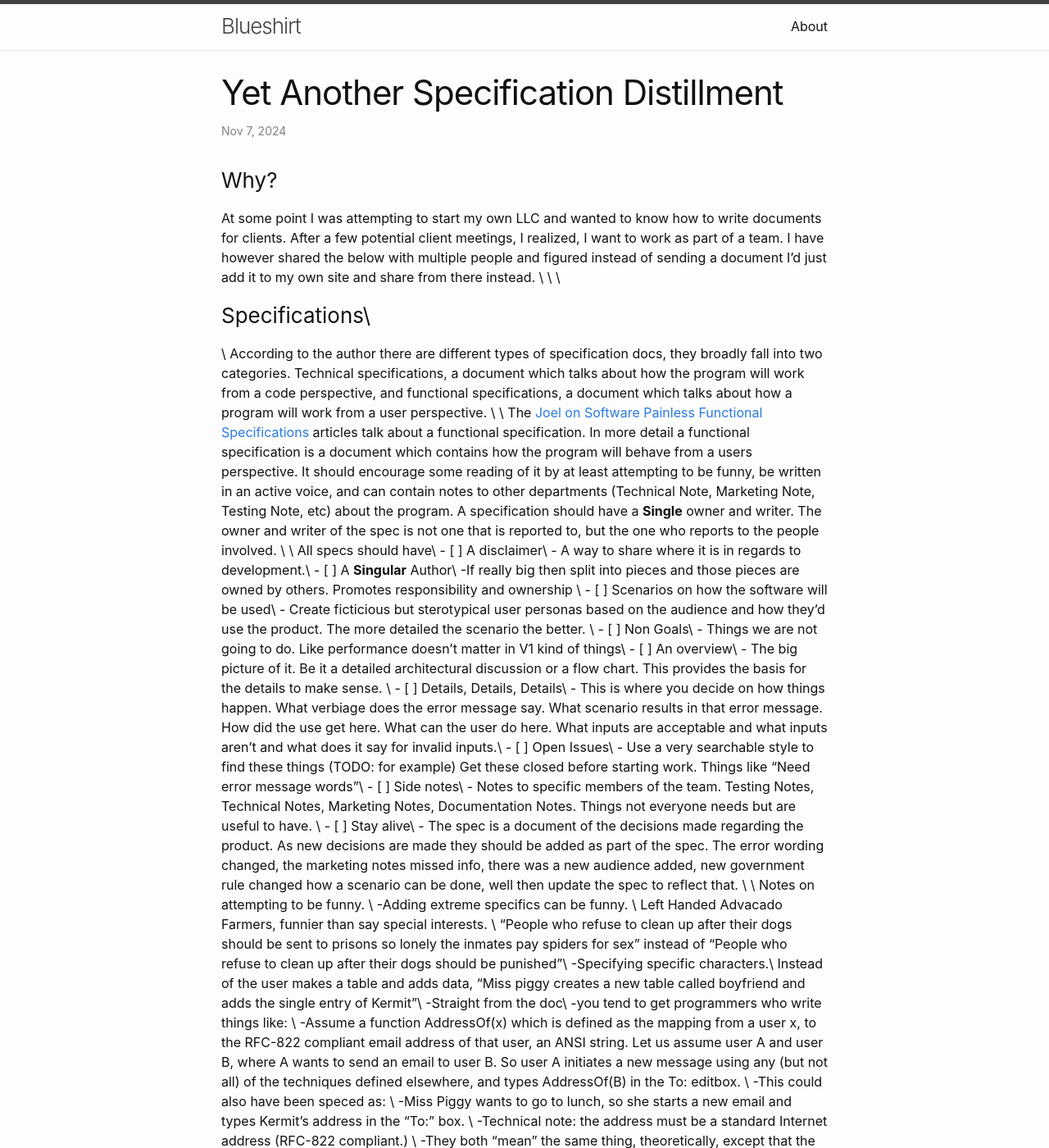
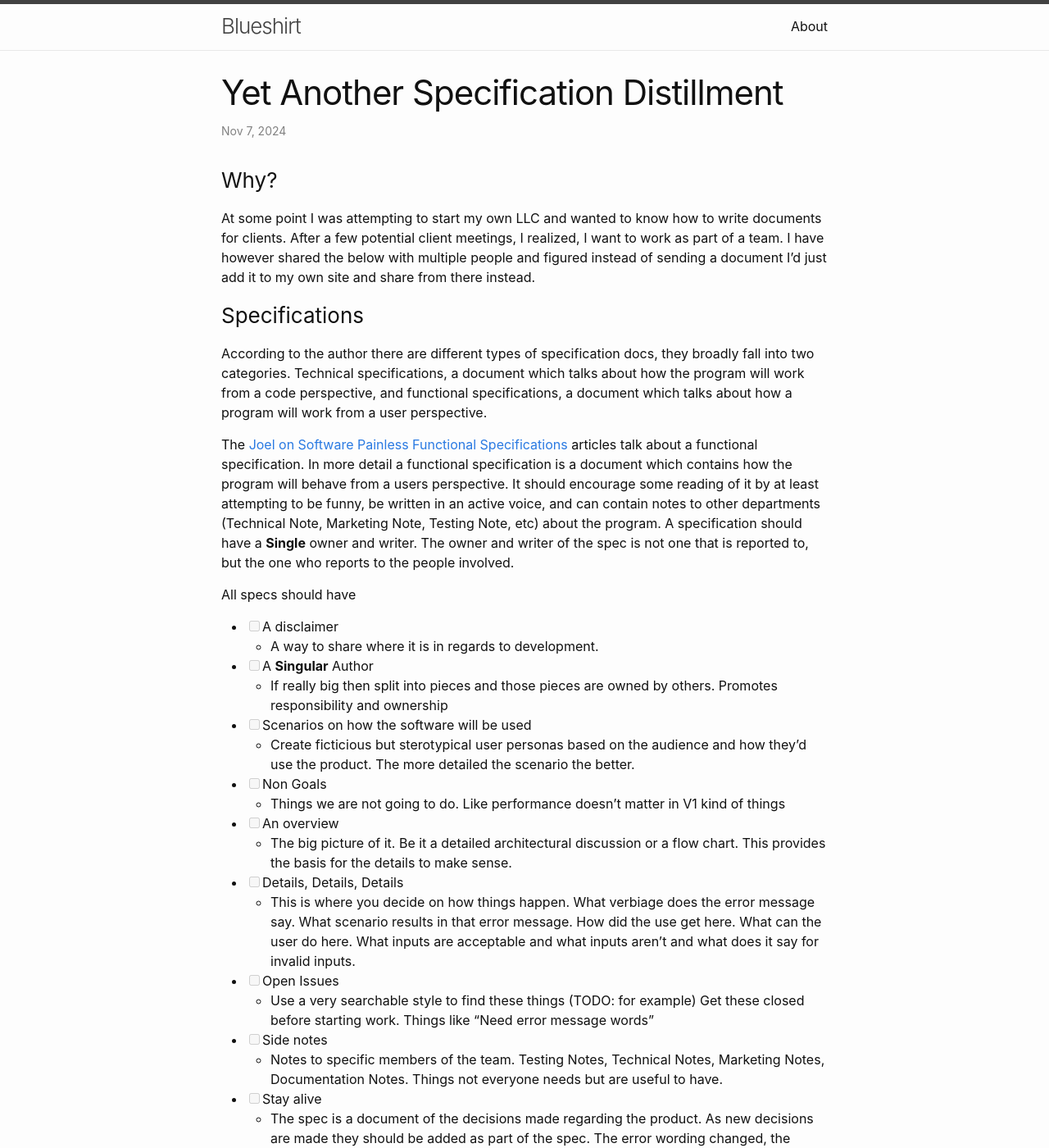
Before and after one commit to blueshirt-dev/blueshirt-dev.github.io, a Jekyll site: the page built from _posts/2024-11-06-yet-another-specification-distillment.md, in a window 1280 px wide and 1400 px high. Shown: the whole window at 82% size. Built offline with Jekyll 4.4.1, drawn with Linux system fonts in a browser that asks for light colours; some of the changed text lies outside the part shown.

Commit message:
attempt to update render again without checking

```diff
--- a/_posts/2024-11-06-yet-another-specification-distillment.md
+++ b/_posts/2024-11-06-yet-another-specification-distillment.md
@@ -5,50 +5,52 @@ date: 2024-11-06 18:13 -0700
 ---
 
 ### Why?
-At some point I was attempting to start my own LLC and wanted to know how to write documents for clients. After a few potential client meetings, I realized, I want to work as part of a team. I have however shared the below with multiple people and figured instead of sending a document I'd just add it to my own site and share from there instead. \
-\
-\
-### Specifications\
-\
-According to the author there are different types of specification docs, they broadly fall into two categories. Technical specifications, a document which talks about how the program will work from a code perspective, and functional specifications, a document which talks about how a program will work from a user perspective. \
-\
-The [Joel on Software Painless Functional Specifications](https://www.joelonsoftware.com/2000/10/02/painless-functional-specifications-part-1-why-bother/) articles talk about a functional specification. In more detail a functional specification is a document which contains how the program will behave from a users perspective. It should encourage some reading of it by at least attempting to be funny, be written in an active voice, and can contain notes to other departments (Technical Note, Marketing Note, Testing Note, etc) about the program. A specification should have a **Single** owner and writer. The owner and writer of the spec is not one that is reported to, but the one who reports to the people involved. \
-\
-All specs should have\
-	- [ ] A disclaimer\
-			- A way to share where it is in regards to development.\
-	- [ ] A **Singular** Author\
-			-If really big then split into pieces and those pieces are owned by others. Promotes responsibility and ownership \
-	- [ ] Scenarios on how the software will be used\
-			- Create ficticious but sterotypical user personas based on the audience and how they'd use the product. The more detailed the scenario the better. \
-	- [ ] Non Goals\
-			- Things we are not going to do. Like performance doesn't matter in V1 kind of things\
-	- [ ] An overview\
-			- The big picture of it. Be it a detailed architectural discussion or a flow chart. This provides the basis for the details to make sense. \
-	- [ ] Details, Details, Details\
-			- This is where you decide on how things happen. What verbiage does the error message say. What scenario results in that error message. How did the use get here. What can the user do here. What inputs are acceptable and what inputs aren't and what does it say for invalid inputs.\
-	- [ ] Open Issues\
-			- Use a very searchable style to find these things (TODO: for example) Get these closed before starting work. Things like "Need error message words"\
-	- [ ] Side notes\
-			- Notes to specific members of the team. Testing Notes, Technical Notes, Marketing Notes, Documentation Notes. Things not everyone needs but are useful to have. \
-	- [ ] Stay alive\
-			- The spec is a document of the decisions made regarding the product. As new decisions are made they should be added as part of the spec. The error wording changed, the marketing notes missed info, there was a new audience added, new government rule changed how a scenario can be done, well then update the spec to reflect that. \
-\
-Notes on attempting to be funny. \
-	-Adding extreme specifics can be funny. \
-		Left Handed Advacado Farmers, funnier than say special interests. \
-		"People who refuse to clean up after their dogs should be sent to prisons so lonely the inmates pay spiders for sex" instead of "People who refuse to clean up after their dogs should be punished"\
-	-Specifying specific characters.\
-		Instead of the user makes a table and adds data, "Miss piggy creates a new table called boyfriend and adds the single entry of Kermit"\
-	-Straight from the doc\
-		-you tend to get programmers who write things like: \
-			-Assume a function AddressOf(x) which is defined as the mapping from a user x, to the RFC-822 compliant email address of that user, an ANSI string. Let us assume user A and user B, where A wants to send an email to user B. So user A initiates a new message using any (but not all) of the techniques defined elsewhere, and types AddressOf(B) in the To: editbox. \
-		-This could also have been speced as: \
-			-Miss Piggy wants to go to lunch, so she starts a new email and types Kermit’s address in the “To:” box. \
-			-Technical note: the address must be a standard Internet address (RFC-822 compliant.) \
-		-They both “mean” the same thing, theoretically, except that the first example is impossible to understand unless you carefully decode it, and the second example is easy to understand.\
-\
-\
-### Links\
-\
+At some point I was attempting to start my own LLC and wanted to know how to write documents for clients. After a few potential client meetings, I realized, I want to work as part of a team. I have however shared the below with multiple people and figured instead of sending a document I'd just add it to my own site and share from there instead.
+
+
+### Specifications
+
+According to the author there are different types of specification docs, they broadly fall into two categories. Technical specifications, a document which talks about how the program will work from a code perspective, and functional specifications, a document which talks about how a program will work from a user perspective.
+
+
+The [Joel on Software Painless Functional Specifications](https://www.joelonsoftware.com/2000/10/02/painless-functional-specifications-part-1-why-bother/) articles talk about a functional specification. In more detail a functional specification is a document which contains how the program will behave from a users perspective. It should encourage some reading of it by at least attempting to be funny, be written in an active voice, and can contain notes to other departments (Technical Note, Marketing Note, Testing Note, etc) about the program. A specification should have a **Single** owner and writer. The owner and writer of the spec is not one that is reported to, but the one who reports to the people involved.
+
+
+All specs should have
+- [ ] A disclaimer
+	- A way to share where it is in regards to development.
+- [ ] A **Singular** Author
+	- If really big then split into pieces and those pieces are owned by others. Promotes responsibility and ownership
+- [ ] Scenarios on how the software will be used
+	- Create ficticious but sterotypical user personas based on the audience and how they'd use the product. The more detailed the scenario the better.
+- [ ] Non Goals
+	- Things we are not going to do. Like performance doesn't matter in V1 kind of things
+- [ ] An overview
+	- The big picture of it. Be it a detailed architectural discussion or a flow chart. This provides the basis for the details to make sense.
+- [ ] Details, Details, Details
+	- This is where you decide on how things happen. What verbiage does the error message say. What scenario results in that error message. How did the use get here. What can the user do here. What inputs are acceptable and what inputs aren't and what does it say for invalid inputs.
+- [ ] Open Issues
+	- Use a very searchable style to find these things (TODO: for example) Get these closed before starting work. Things like "Need error message words"
+- [ ] Side notes
+	- Notes to specific members of the team. Testing Notes, Technical Notes, Marketing Notes, Documentation Notes. Things not everyone needs but are useful to have.
+- [ ] Stay alive
+	- The spec is a document of the decisions made regarding the product. As new decisions are made they should be added as part of the spec. The error wording changed, the marketing notes missed info, there was a new audience added, new government rule changed how a scenario can be done, well then update the spec to reflect that.
+
+Notes on attempting to be funny.
+- Adding extreme specifics can be funny.
+    - Left Handed Advacado Farmers, funnier than say special interests.
+	- "People who refuse to clean up after their dogs should be sent to prisons so lonely the inmates pay spiders for sex" instead of "People who refuse to clean up after their dogs should be punished"
+- Specifying specific characters.
+	- Instead of the user makes a table and adds data, "Miss piggy creates a new table called boyfriend and adds the single entry of Kermit"
+- Straight from the doc
+	- you tend to get programmers who write things like:
+      - Assume a function AddressOf(x) which is defined as the mapping from a user x, to the RFC-822 compliant email address of that user, an ANSI string. Let us assume user A and user B, where A wants to send an email to user B. So user A initiates a new message using any (but not all) of the techniques defined elsewhere, and types AddressOf(B) in the To: editbox.
+	- This could also have been speced as:
+		- Miss Piggy wants to go to lunch, so she starts a new email and types Kermit’s address in the “To:” box.
+			- Technical note: the address must be a standard Internet address (RFC-822 compliant.)
+    - They both “mean” the same thing, theoretically, except that the first example is impossible to understand unless you carefully decode it, and the second example is easy to understand.
+
+
+### Links
+
 [Joel on Software Painless Functional Specifications](https://www.joelonsoftware.com/2000/10/02/painless-functional-specifications-part-1-why-bother/)
```
